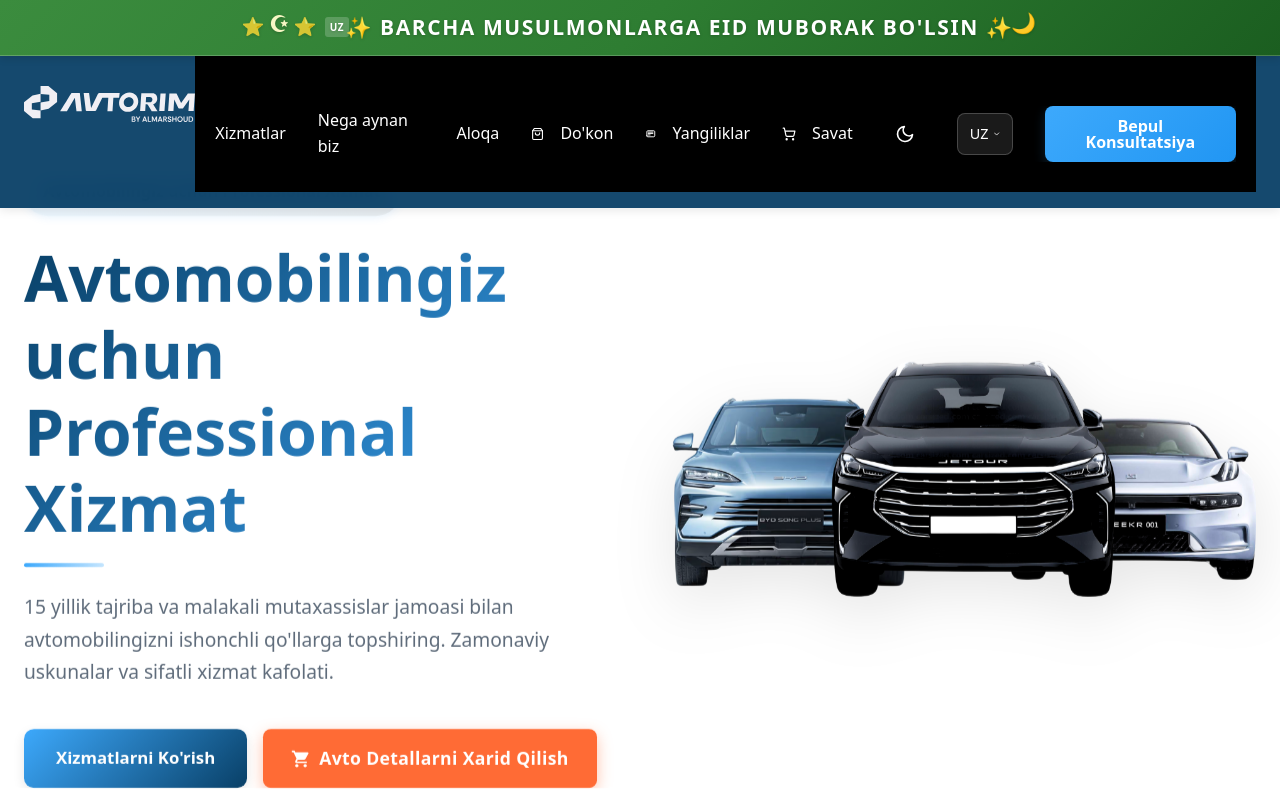
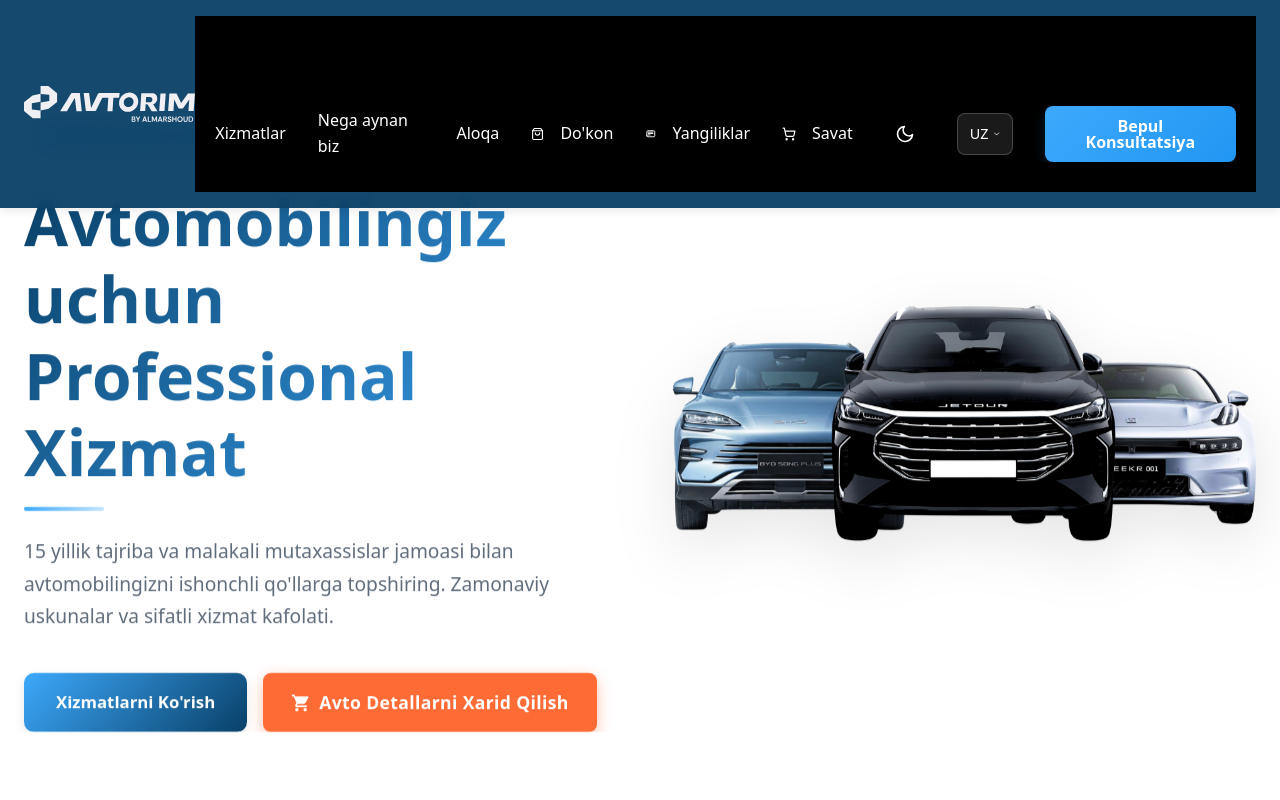
Before and after one commit to Mirjalol49/Avtorim.uz, a React (Vite) app: page / in a window 1280 px wide. Shown: the top 800 px of the page. Built offline with nearby package versions, Linux system fonts and the light colour scheme.

Commit message:
eid is over

```diff
--- a/src/Ui/Header/Header.jsx
+++ b/src/Ui/Header/Header.jsx
@@ -17,80 +17,6 @@
   const { getCartCount } = useShoppingCart();
   const location = useLocation();
   const isHomePage = location.pathname === '/';
-
-  // Multilingual Eid greetings
-  const eidGreetings = {
-    en: "✨ EID MUBARAK TO ALL ✨",
-    uz: "✨ BARCHA MUSULMONLARGA EID MUBORAK BO'LSIN ✨",
-    ru: "✨ ИД МУБАРАК ВСЕМ ✨",
-  };
-
-  // Animation style block
-  const animationStyles = `
-    @keyframes fadeIn {
-      from { opacity: 0; transform: translateY(-10px); }
-      to { opacity: 1; transform: translateY(0); }
-    }
-    @keyframes twinkle {
-      0% { opacity: 0.7; transform: scale(1); }
-      100% { opacity: 1; transform: scale(1.2); }
-    }
-    @keyframes float {
-      0%, 100% { transform: translateY(0); }
-      50% { transform: translateY(-5px); }
-    }
-    @keyframes pulse {
-      0%, 100% { transform: scale(1); }
-      50% { transform: scale(1.05); }
-    }
-  `;
-
-  // Enhanced Eid banner styles
-  const eidBannerStyle = {
-    width: '100%',
-    background: 'linear-gradient(135deg, #3b8c3e, #2e7d32, #1b5e20)',
-    color: 'white',
-    textAlign: 'center',
-    padding: '10px 0',
-    fontWeight: 'bold',
-    fontSize: '1.25rem',
-    letterSpacing: '1.5px',
-    marginBottom: '0',
-    position: 'relative',
-    zIndex: '1001',
-    boxShadow: '0 2px 8px rgba(0, 0, 0, 0.15)',
-    borderBottom: '1px solid rgba(255, 255, 255, 0.2)',
-    textShadow: '0 1px 3px rgba(0, 0, 0, 0.2)',
-    display: 'flex',
-    justifyContent: 'center',
-    alignItems: 'center',
-    gap: '8px',
-    animation: 'fadeIn 1s ease-in-out'
-  };
-
-  // Star decorative element
-  const starStyle = {
-    display: 'inline-block',
-    fontSize: '16px',
-    color: 'rgba(255, 255, 255, 0.9)',
-    position: 'relative',
-    top: '-1px',
-    animation: 'twinkle 1.5s infinite ease-in-out alternate'
-  };
-
-  // Language tag style
-  const langTagStyle = {
-    fontSize: '10px',
-    padding: '2px 5px',
-    background: 'rgba(255, 255, 255, 0.2)',
-    borderRadius: '3px',
-    marginRight: '4px',
-    textTransform: 'uppercase',
-    letterSpacing: '0.5px',
-    display: 'inline-block',
-    position: 'relative',
-    top: '-1px'
-  };
 
   useEffect(() => {
     const handleScroll = () => {
@@ -152,20 +78,6 @@
   };
 
   return (
-    <>
-      <style>
-        {animationStyles}
-      </style>
-      <div style={eidBannerStyle}>
-        <span style={{...starStyle, transform: 'rotate(-15deg)'}}>⭐</span>
-        <span style={{...starStyle, fontSize: '22px', margin: '0 -3px', color: '#f7f7c5', animation: 'float 3s infinite ease-in-out'}}>☪</span>
-        <span style={{...starStyle, transform: 'rotate(15deg)'}}>⭐</span>
-        <span style={langTagStyle}>{language.toUpperCase()}</span>
-        <span style={{animation: 'pulse 2s infinite ease-in-out', display: 'inline-block'}}>
-          {eidGreetings[language] || eidGreetings.en}
-        </span>
-        <span style={{fontSize: '20px', animation: 'float 2s infinite ease-in-out alternate', display: 'inline-block', marginLeft: '5px'}}>🌙</span>
-      </div>
     <header className={`header ${isScrolled ? 'scrolled' : ''}`}>
       <div className="container">
         <div className="header-wrapper">
@@ -256,7 +168,6 @@
         </div>
       </div>
     </header>
-    </>
   );
 };
 
```
Lines whose indentation alone changed are shown as unchanged.
